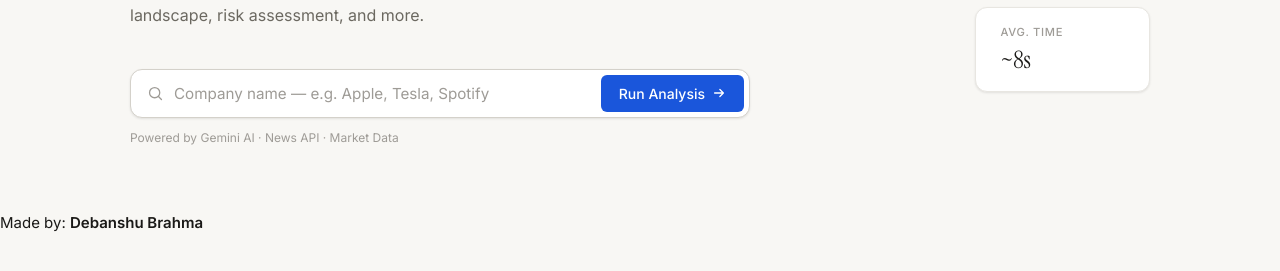
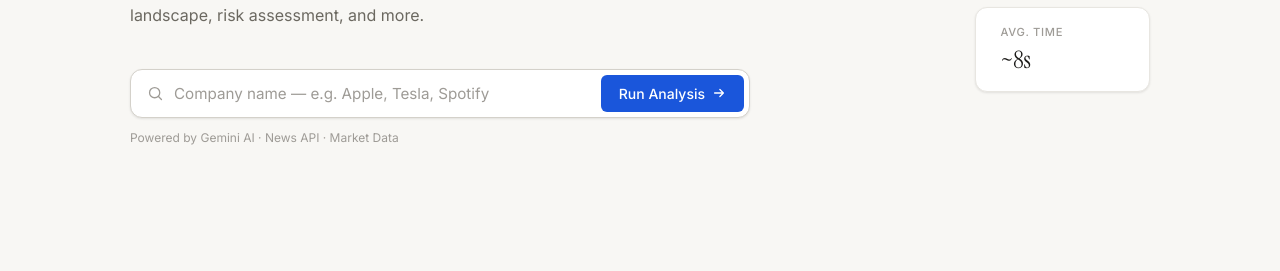
Before and after one commit to debanshuu/CompanyRadar, a website: page public/index.html in a window 1280 px wide. Shown: the part 389-660 px from the top of the page. Drawn offline with nearby package versions, Linux system fonts and the light colour scheme.

Commit message:
Remove footer from index.html
Removed footer with author information.

```diff
--- a/public/index.html
+++ b/public/index.html
@@ -154,9 +154,7 @@
     </div>
   </main>
 
-<footer class="footer">
-  Made by: <strong>Debanshu Brahma</strong>
-</footer>
+
 
 <script src="app.js"></script>
 </body>
```
